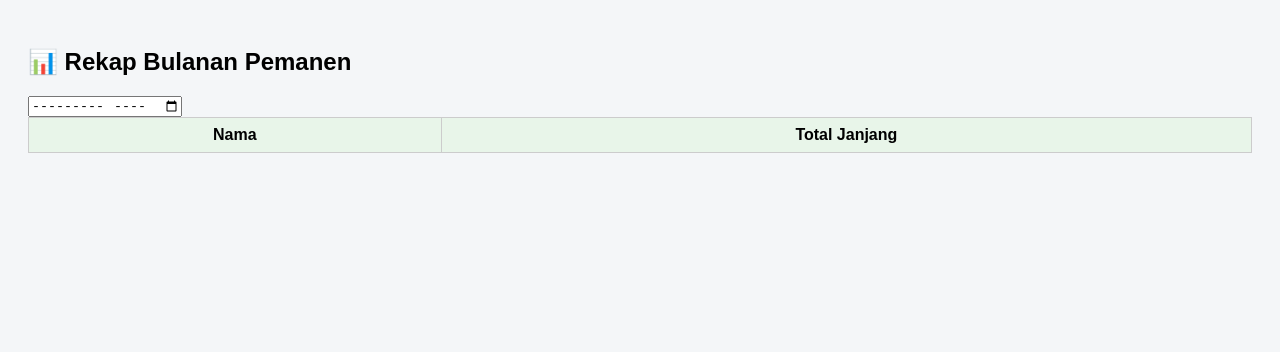
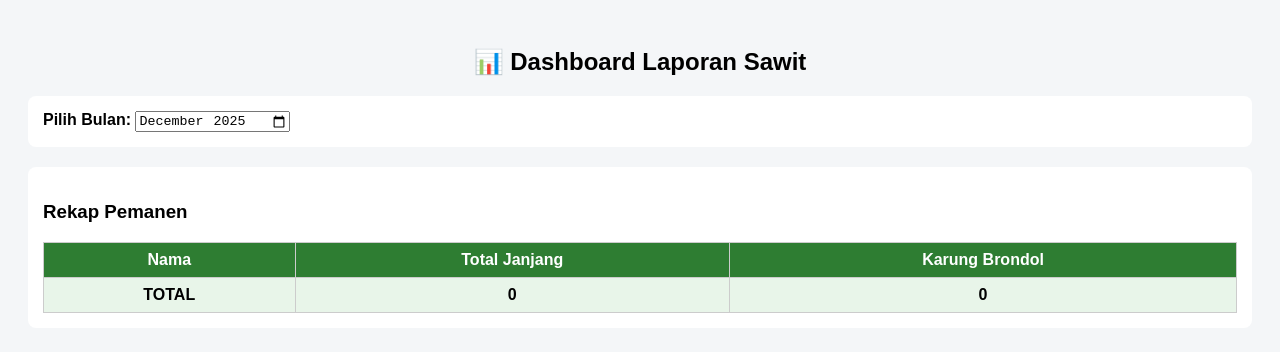
Before and after one commit to Sawitnenek/Sawitnenek.github.io, a plain HTML site: page index.html in a window 1280 px wide. Drawn offline with Linux system fonts and the light colour scheme; no server answers.

Commit message:
Update index.html

```diff
--- a/index.html
+++ b/index.html
@@ -4,31 +4,75 @@
 <meta charset="UTF-8">
 <title>Dashboard Mandor Sawit</title>
 
+<!-- Firebase -->
 <script src="https://www.gstatic.com/firebasejs/9.23.0/firebase-app-compat.js"></script>
 <script src="https://www.gstatic.com/firebasejs/9.23.0/firebase-firestore-compat.js"></script>
 
 <style>
-body{font-family:Arial;background:#f4f6f8;padding:20px}
-table{width:100%;border-collapse:collapse;background:#fff}
-th,td{border:1px solid #ccc;padding:8px}
-th{background:#e8f5e9}
+body{
+  font-family:Arial, sans-serif;
+  background:#f4f6f8;
+  padding:20px
+}
+h2{text-align:center}
+.card{
+  background:#fff;
+  padding:15px;
+  border-radius:8px;
+  margin-bottom:20px
+}
+table{
+  width:100%;
+  border-collapse:collapse
+}
+th,td{
+  border:1px solid #ccc;
+  padding:8px;
+  text-align:center
+}
+th{
+  background:#2e7d32;
+  color:white
+}
+.total{
+  font-weight:bold;
+  background:#e8f5e9
+}
 </style>
 </head>
 
 <body>
 
-<h2>📊 Rekap Bulanan Pemanen</h2>
+<h2>📊 Dashboard Laporan Sawit</h2>
 
-<input type="month" id="bulan" onchange="rekap()">
+<div class="card">
+  <label><b>Pilih Bulan:</b></label>
+  <input type="month" id="bulan">
+</div>
 
-<table>
-<thead>
-<tr><th>Nama</th><th>Total Janjang</th></tr>
-</thead>
-<tbody id="rekap"></tbody>
-</table>
+<div class="card">
+  <h3>Rekap Pemanen</h3>
+  <table>
+    <thead>
+      <tr>
+        <th>Nama</th>
+        <th>Total Janjang</th>
+        <th>Karung Brondol</th>
+      </tr>
+    </thead>
+    <tbody id="tabelPemanen"></tbody>
+    <tfoot>
+      <tr class="total">
+        <td>TOTAL</td>
+        <td id="totalJanjang">0</td>
+        <td id="totalKarung">0</td>
+      </tr>
+    </tfoot>
+  </table>
+</div>
 
 <script>
+/* ================= FIREBASE CONFIG ================= */
 const firebaseConfig = {
   apiKey: "AIzaSyCazwLdErOX7aYw3qh8VSyOsdV5i13S3nQ",
   authDomain: "tools-mandor-sawit.firebaseapp.com",
@@ -41,23 +85,63 @@ const firebaseConfig = {
 firebase.initializeApp(firebaseConfig);
 const db = firebase.firestore();
 
-async function rekap(){
+/* ================= UTIL ================= */
+function bulanSekarang(){
+  const d = new Date();
+  return `${d.getFullYear()}-${String(d.getMonth()+1).padStart(2,'0')}`;
+}
+
+/* ================= REKAP ================= */
+async function loadRekap(){
   const bulan = document.getElementById("bulan").value;
   const snap = await db.collection("pemanen").get();
-  const map = {};
+
+  const data = {};
+  let totalJanjang = 0;
+  let totalKarung = 0;
 
   snap.forEach(doc=>{
     const d = doc.data();
+    if(!d.tanggal) return;
+
     if(d.tanggal.startsWith(bulan)){
-      map[d.nama]=(map[d.nama]||0)+d.jumlah;
+      if(!data[d.nama]){
+        data[d.nama] = {janjang:0, karung:0};
+      }
+
+      if(d.jenis === "Janjang"){
+        data[d.nama].janjang += d.jumlah;
+        totalJanjang += d.jumlah;
+      }
+
+      if(d.jenis === "Brondol"){
+        data[d.nama].karung += d.jumlah;
+        totalKarung += d.jumlah;
+      }
     }
   });
 
-  rekap.innerHTML="";
-  for(const n in map){
-    rekap.innerHTML+=`<tr><td>${n}</td><td>${map[n]}</td></tr>`;
+  const tbody = document.getElementById("tabelPemanen");
+  tbody.innerHTML = "";
+
+  for(const nama in data){
+    tbody.innerHTML += `
+      <tr>
+        <td>${nama}</td>
+        <td>${data[nama].janjang}</td>
+        <td>${data[nama].karung}</td>
+      </tr>
+    `;
   }
+
+  document.getElementById("totalJanjang").innerText = totalJanjang;
+  document.getElementById("totalKarung").innerText = totalKarung;
 }
+
+/* ================= AUTO LOAD ================= */
+document.getElementById("bulan").value = bulanSekarang();
+document.getElementById("bulan").addEventListener("change", loadRekap);
+loadRekap();
 </script>
 
 </body>
```
